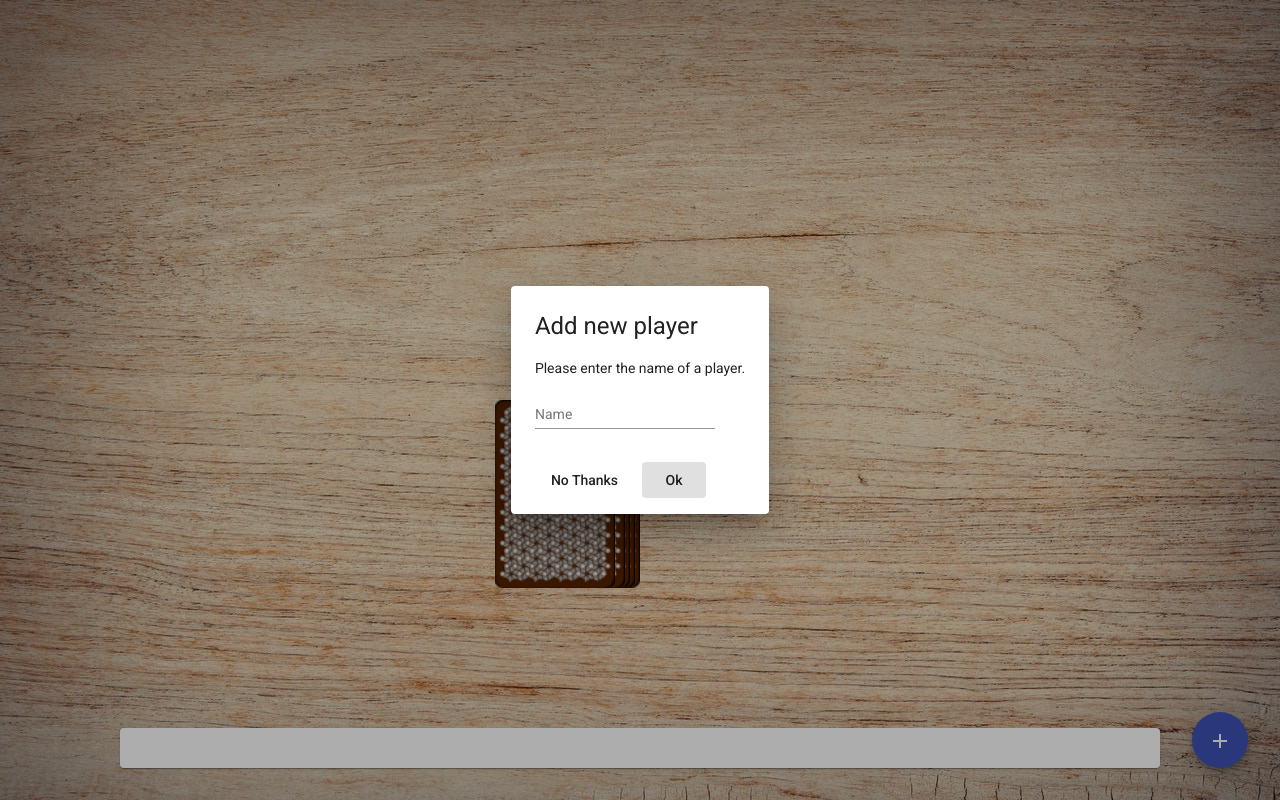
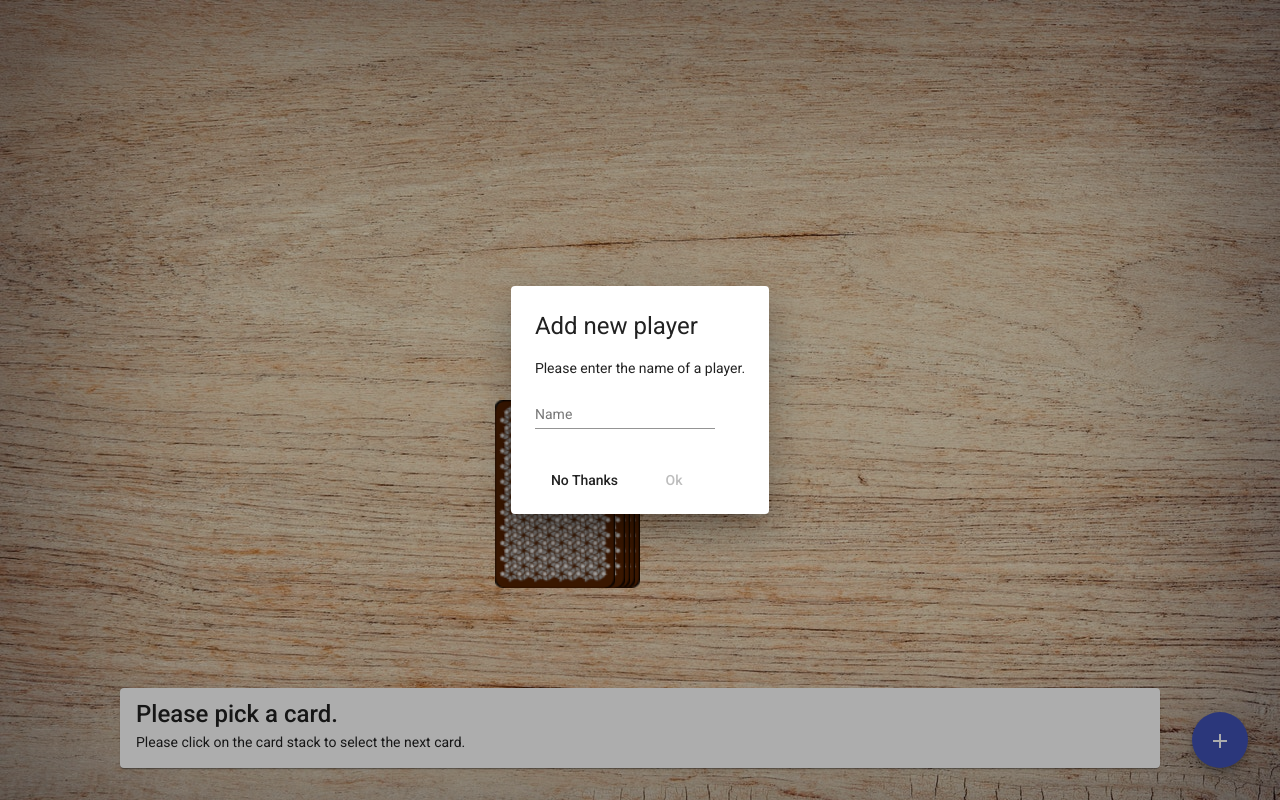
Before and after one commit to applex90/ringoffire, an Angular app: page /game in a window 1280 px wide. Both pictures are taken after a click on the button "add". Built offline with nearby package versions, Linux system fonts and the light colour scheme.

Commit message:
fixed bugs for dialog

```diff
--- a/src/app/dialog-add-player/dialog-add-player.component.html
+++ b/src/app/dialog-add-player/dialog-add-player.component.html
@@ -8,5 +8,5 @@
 </div>
 <div mat-dialog-actions>
   <button mat-button (click)="onNoClick()">No Thanks</button>
-  <button mat-button [mat-dialog-close]="name" cdkFocusInitial>Ok</button>
+  <button mat-button [disabled]="name.length == 0" [mat-dialog-close]="name" cdkFocusInitial>Ok</button>
 </div>
--- a/src/app/dialog-add-player/dialog-add-player.component.ts
+++ b/src/app/dialog-add-player/dialog-add-player.component.ts
@@ -1,4 +1,6 @@
 import { Component, OnInit } from '@angular/core';
+import { MatDialog } from '@angular/material/dialog';
+import { MatDialogRef } from '@angular/material/dialog';
 
 @Component({
   selector: 'app-dialog-add-player',
@@ -8,12 +10,12 @@
 export class DialogAddPlayerComponent implements OnInit {
   name: string = '';
 
-  constructor() { }
+  constructor(public dialogRef: MatDialogRef<DialogAddPlayerComponent>) { }
 
   ngOnInit(): void {
   }
 
   onNoClick() {
-    console.log('No clicked');
+    this.dialogRef.close();
   }
 }
--- a/src/app/game-info/game-info.component.html
+++ b/src/app/game-info/game-info.component.html
@@ -1,6 +1,6 @@
 <mat-card>
-    <mat-card-title>{{ title }}</mat-card-title>
+    <mat-card-title>{{ card ? title : 'Please pick a card.' }}</mat-card-title>
     <mat-card-content>
-        {{ description }}
+        {{ card ? description : 'Please click on the card stack to select the next card.' }}
     </mat-card-content>
 </mat-card>
--- a/src/app/game/game.component.ts
+++ b/src/app/game/game.component.ts
@@ -43,8 +43,11 @@
   openDialog(): void {
     const dialogRef = this.dialog.open(DialogAddPlayerComponent);
 
+
     dialogRef.afterClosed().subscribe(name => {
-      this.game.players.push(name);
+      if (name && name.length > 0) {
+        this.game.players.push(name);
+      }
     });
   }
 
```
